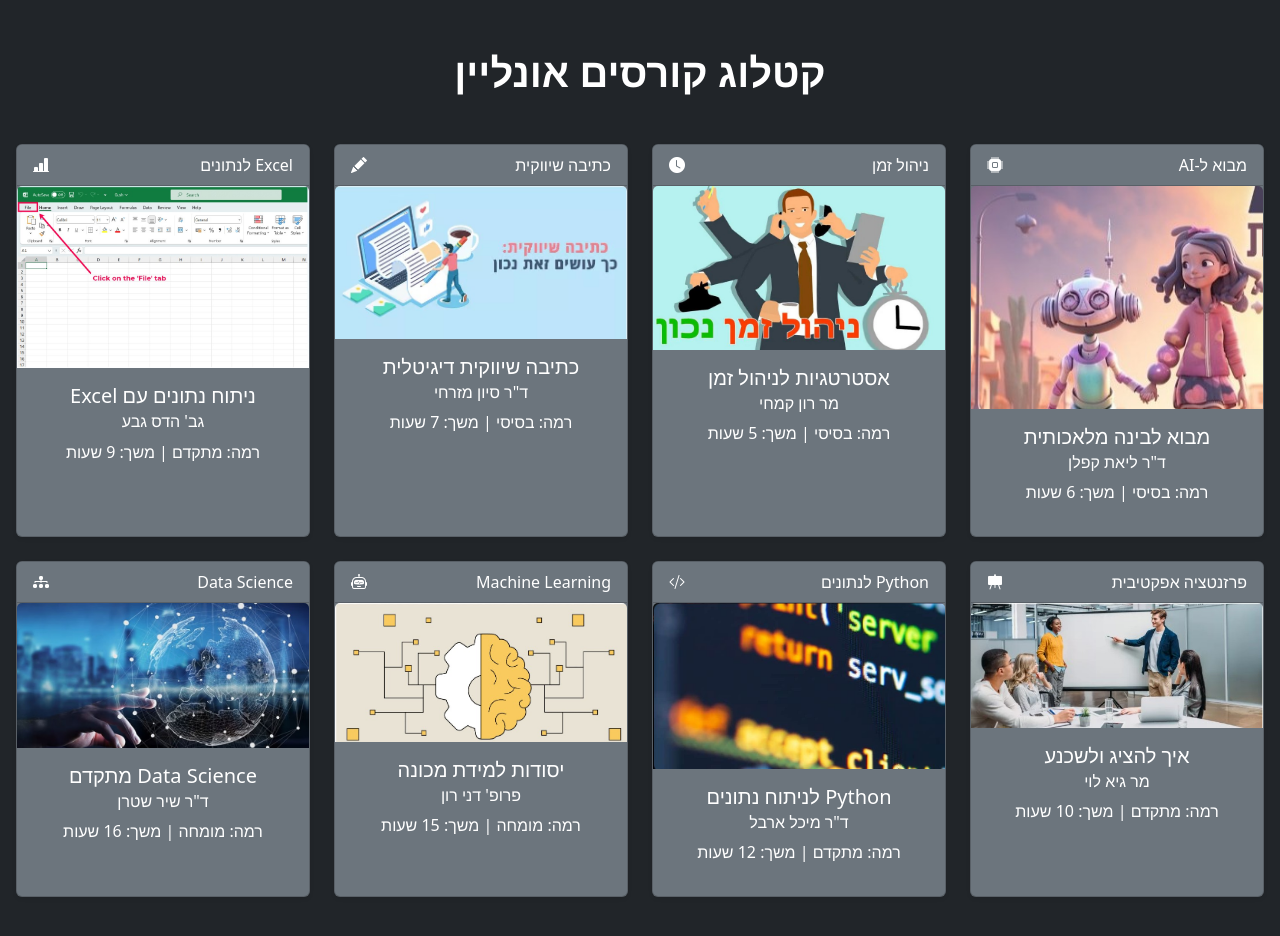
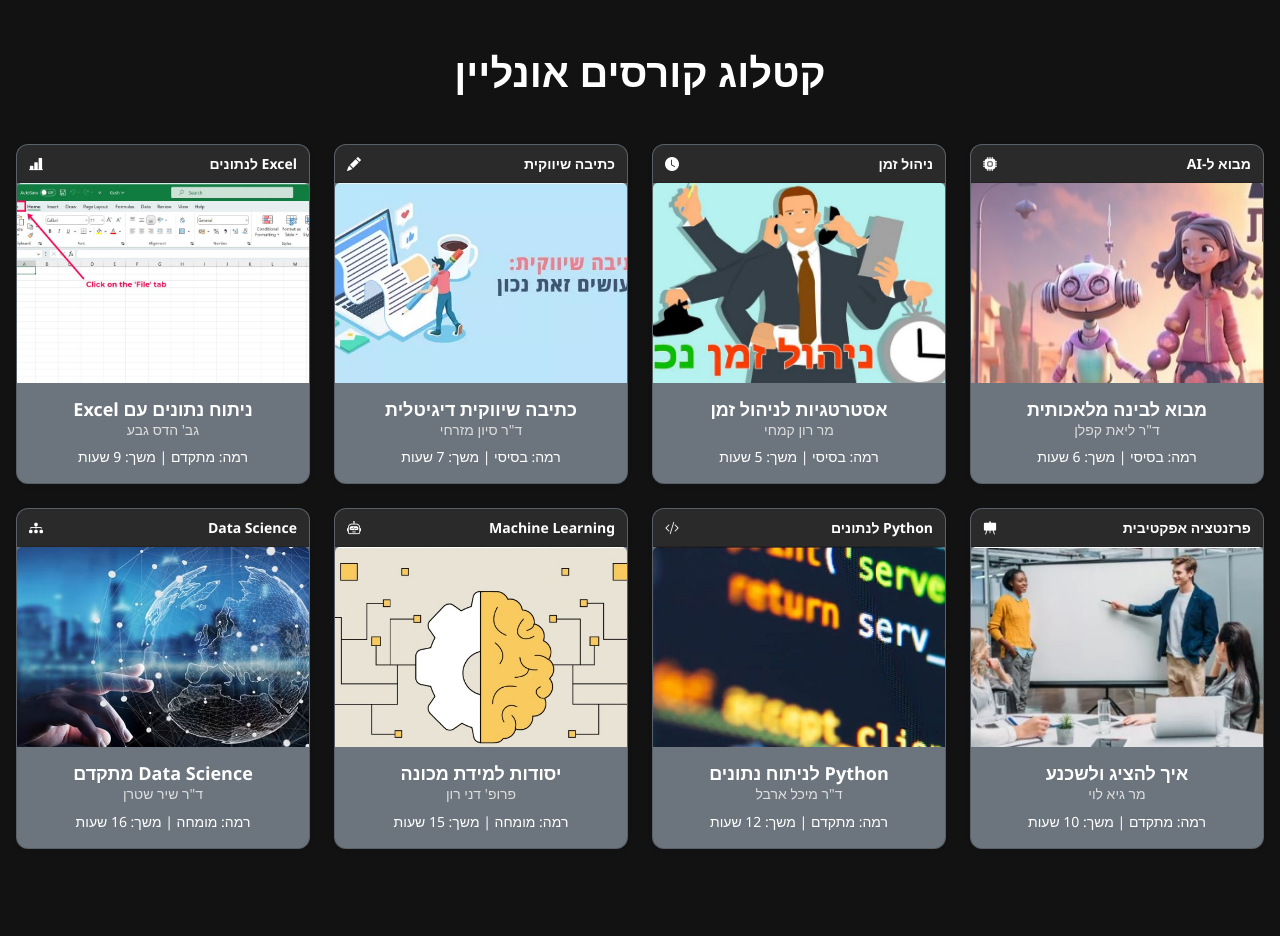
Before and after one commit to mayhaham/project-may-haham-322516642, a plain HTML site: page q1/index.html in a window 1280 px wide. After the commit the page ends 897 px from the top, so only its background shows below. Drawn offline with nearby package versions, Linux system fonts and the light colour scheme.

Commit message:
תיקון כרטיסיות

```diff
--- a/q1/index.html
+++ b/q1/index.html
@@ -6,17 +6,18 @@
   <meta name="viewport" content="width=device-width, initial-scale=1">
   <link href="https://cdn.jsdelivr.net/npm/bootstrap@5.3.0/dist/css/bootstrap.rtl.min.css" rel="stylesheet">
   <link rel="stylesheet" href="https://cdn.jsdelivr.net/npm/bootstrap-icons@1.10.5/font/bootstrap-icons.css">
+  <link rel="stylesheet" href="style.css">
 </head>
 
-<body class="bg-dark text-white text-center">
+<body>
   <div class="container-fluid px-3 py-5">
     <h1 class="text-center mb-5 fw-bold">קטלוג קורסים אונליין</h1>
 
     <div class="row g-4 justify-content-center">
 
-      <div class="col-12 col-md-6 col-lg-3">
-        <div class="card bg-secondary text-white shadow-sm h-100">
-          <div class="card-header bg-secondary text-white d-flex justify-content-between align-items-center">
+      <div class="col-12 col-md-6 col-lg-3 d-flex">
+        <div class="card bg-secondary text-white shadow-sm h-100 w-100">
+          <div class="card-header">
             <span>מבוא ל-AI</span>
             <i class="bi bi-cpu-fill"></i>
           </div>
@@ -30,9 +31,9 @@
         </div>
       </div>
 
-      <div class="col-12 col-md-6 col-lg-3">
-        <div class="card bg-secondary text-white shadow-sm h-100">
-          <div class="card-header bg-secondary text-white d-flex justify-content-between align-items-center">
+      <div class="col-12 col-md-6 col-lg-3 d-flex">
+        <div class="card bg-secondary text-white shadow-sm h-100 w-100">
+          <div class="card-header">
             <span>ניהול זמן</span>
             <i class="bi bi-clock-fill"></i>
           </div>
@@ -46,9 +47,9 @@
         </div>
       </div>
 
-      <div class="col-12 col-md-6 col-lg-3">
-        <div class="card bg-secondary text-white shadow-sm h-100">
-          <div class="card-header bg-secondary text-white d-flex justify-content-between align-items-center">
+      <div class="col-12 col-md-6 col-lg-3 d-flex">
+        <div class="card bg-secondary text-white shadow-sm h-100 w-100">
+          <div class="card-header">
             <span>כתיבה שיווקית</span>
             <i class="bi bi-pencil-fill"></i>
           </div>
@@ -62,9 +63,9 @@
         </div>
       </div>
 
-      <div class="col-12 col-md-6 col-lg-3">
-        <div class="card bg-secondary text-white shadow-sm h-100">
-          <div class="card-header bg-secondary text-white d-flex justify-content-between align-items-center">
+      <div class="col-12 col-md-6 col-lg-3 d-flex">
+        <div class="card bg-secondary text-white shadow-sm h-100 w-100">
+          <div class="card-header">
             <span>Excel לנתונים</span>
             <i class="bi bi-bar-chart-line-fill"></i>
           </div>
@@ -78,9 +79,9 @@
         </div>
       </div>
 
-      <div class="col-12 col-md-6 col-lg-3">
-        <div class="card bg-secondary text-white shadow-sm h-100">
-          <div class="card-header bg-secondary text-white d-flex justify-content-between align-items-center">
+      <div class="col-12 col-md-6 col-lg-3 d-flex">
+        <div class="card bg-secondary text-white shadow-sm h-100 w-100">
+          <div class="card-header">
             <span>פרזנטציה אפקטיבית</span>
             <i class="bi bi-easel-fill"></i>
           </div>
@@ -94,9 +95,9 @@
         </div>
       </div>
 
-      <div class="col-12 col-md-6 col-lg-3">
-        <div class="card bg-secondary text-white shadow-sm h-100">
-          <div class="card-header bg-secondary text-white d-flex justify-content-between align-items-center">
+      <div class="col-12 col-md-6 col-lg-3 d-flex">
+        <div class="card bg-secondary text-white shadow-sm h-100 w-100">
+          <div class="card-header">
             <span>Python לנתונים</span>
             <i class="bi bi-code-slash"></i>
           </div>
@@ -110,9 +111,9 @@
         </div>
       </div>
 
-      <div class="col-12 col-md-6 col-lg-3">
-        <div class="card bg-secondary text-white shadow-sm h-100">
-          <div class="card-header bg-secondary text-white d-flex justify-content-between align-items-center">
+      <div class="col-12 col-md-6 col-lg-3 d-flex">
+        <div class="card bg-secondary text-white shadow-sm h-100 w-100">
+          <div class="card-header">
             <span>Machine Learning</span>
             <i class="bi bi-robot"></i>
           </div>
@@ -126,9 +127,9 @@
         </div>
       </div>
 
-      <div class="col-12 col-md-6 col-lg-3">
-        <div class="card bg-secondary text-white shadow-sm h-100">
-          <div class="card-header bg-secondary text-white d-flex justify-content-between align-items-center">
+      <div class="col-12 col-md-6 col-lg-3 d-flex">
+        <div class="card bg-secondary text-white shadow-sm h-100 w-100">
+          <div class="card-header">
             <span>Data Science</span>
             <i class="bi bi-diagram-3-fill"></i>
           </div>
@@ -141,8 +142,8 @@
           </div>
         </div>
       </div>
+
     </div>
   </div>
-
 </body>
 </html>
--- a/q1/style.css
+++ b/q1/style.css
@@ -7,6 +7,7 @@ body {
 
 .course-img {
   height: 200px;
+  width: 100%;
   object-fit: cover;
 }
 
@@ -14,32 +15,44 @@ body {
   border-radius: 12px;
   overflow: hidden;
   box-shadow: 0 4px 12px rgba(0, 0, 0, 0.3);
-  height: 100%;
   display: flex;
   flex-direction: column;
+  height: 100%;
+}
+
+.card-header {
+  font-size: 14px;
+  font-weight: bold;
+  padding: 8px 12px;
+  display: flex;
+  justify-content: space-between;
+  align-items: center;
+  background-color: #2a2a2a;
 }
 
 .card-body {
-  padding: 16px;
-  flex-grow: 1;
   display: flex;
   flex-direction: column;
   justify-content: space-between;
+  flex-grow: 1;
+  padding: 16px;
 }
 
 .card-title {
   font-weight: bold;
   font-size: 18px;
+  margin-bottom: 5px;
 }
 
 .card-subtitle {
   font-size: 14px;
   color: #dddddd;
+  margin-bottom: 5px;
 }
 
 .card-text {
   font-size: 14px;
-  margin-top: 6px;
+  margin-bottom: auto;
 }
 
 .mobile-label {
@@ -51,12 +64,6 @@ body {
   margin-top: 10px;
 }
 
-.card-header {
-  font-size: 14px;
-  font-weight: bold;
-  padding: 8px 12px;
-}
-
 .level-title {
   font-size: 24px;
   font-weight: bold;
```
